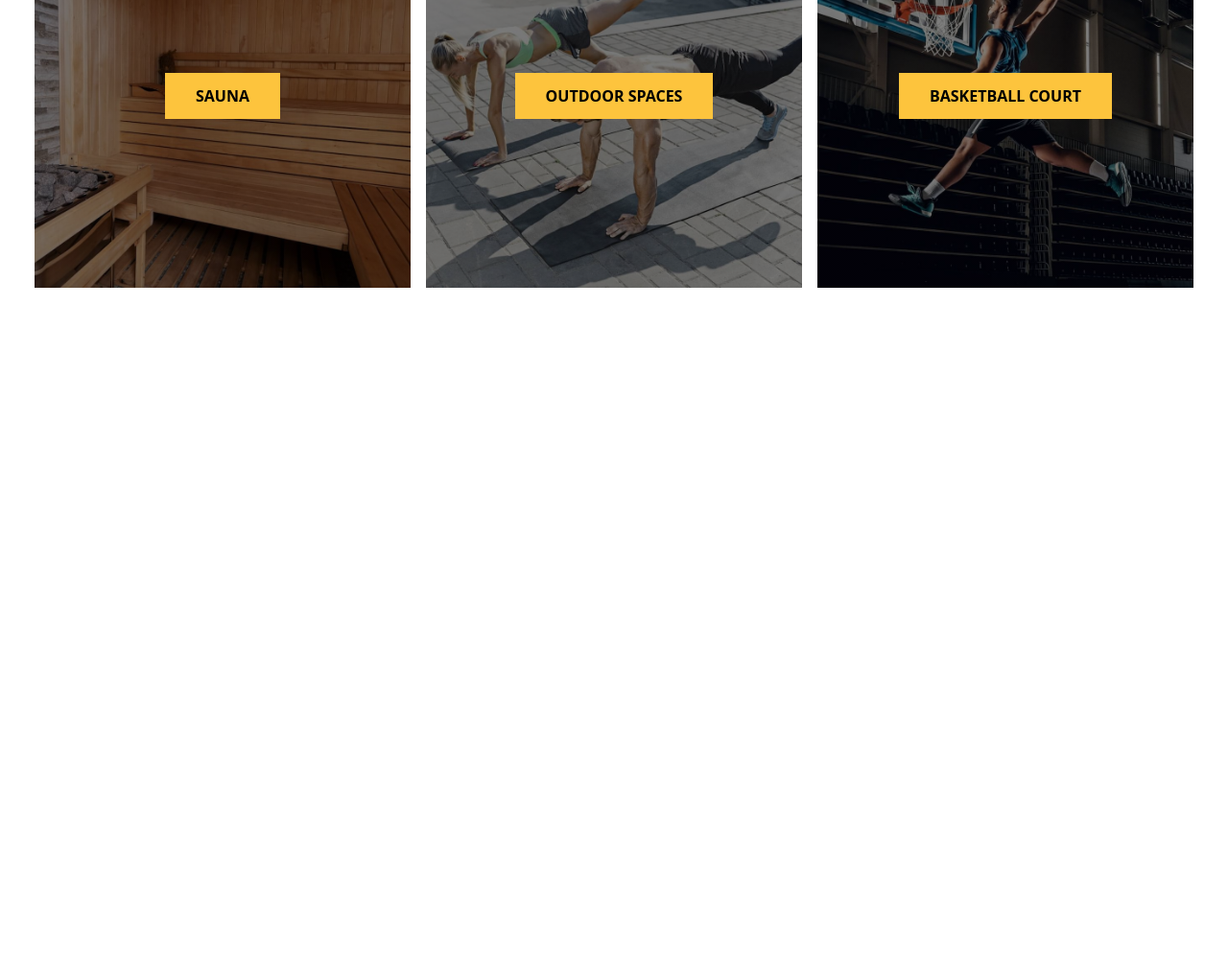
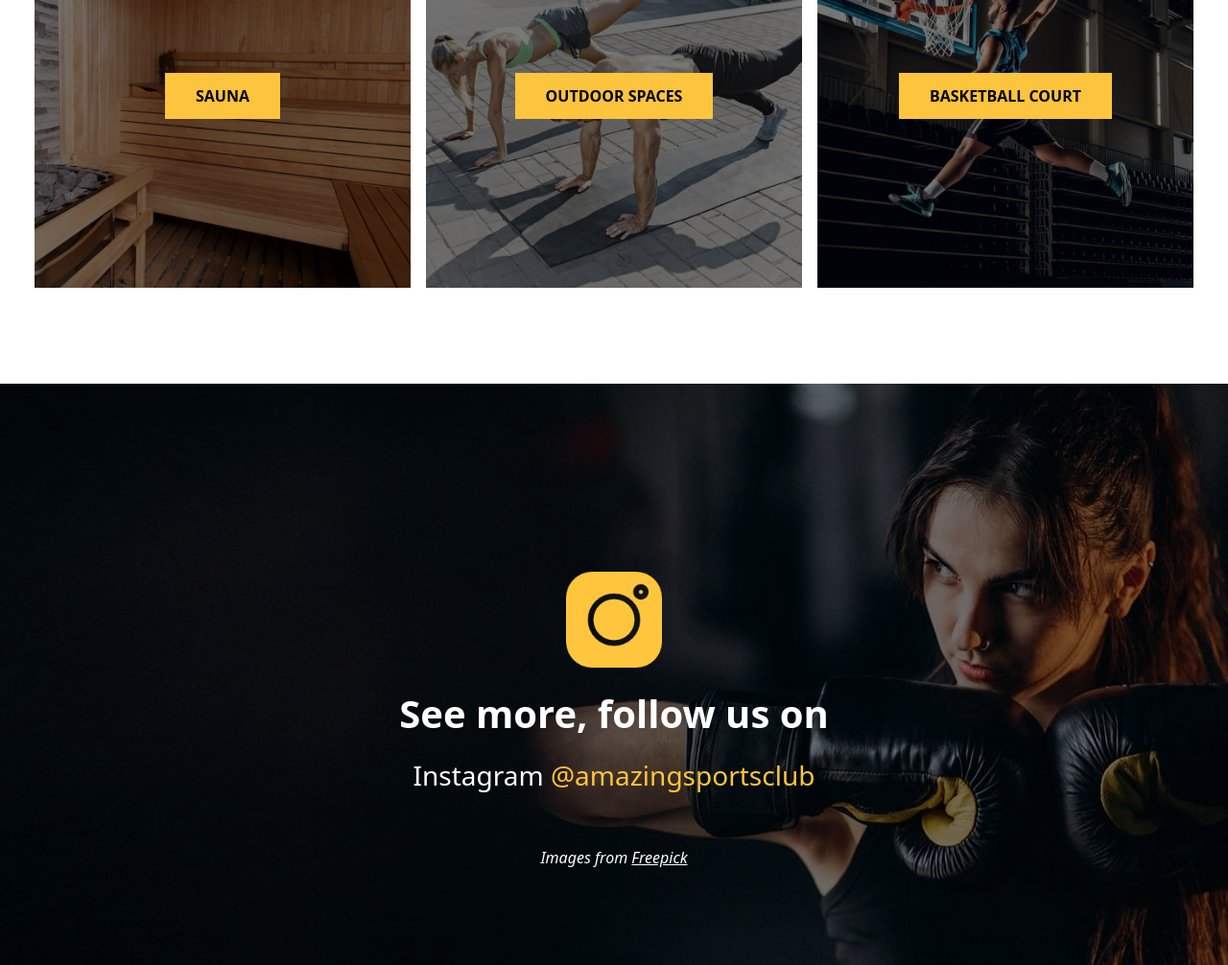
Before and after one commit to SadmanWasee/The_Fitness_Gym_Web_Page, a plain HTML site: page index.html in a window 1280 px wide. Shown: the part 6435-7441 px from the top of the page at 96% size. Before the commit the page ends 6735 px from the top, so only its background shows below. Drawn offline with nearby package versions, Linux system fonts and the light colour scheme.

Commit message:
Added the follow us on instagram segment

```diff
--- a/index.html
+++ b/index.html
@@ -327,7 +327,13 @@
     </div>
   </div>
   <div class="container-fluid canvas-follow-on-instagram">
-
+    <div class="custom-container text-center pt-5">
+      <div class="pt-5"><img src="./images/banner_img2.png" alt="" class="instagram-image"></div>
+      <h1 class="text-white fw-bold pt-4">See more, follow us on</h1>
+      <h3 class="text-white pt-3 pb-5">Instagram <a href="#" class="amazing_sport_club_link">@amazingsportsclub</a></h3>
+      <span class="text-white pb-5"><i> Images from <a class="freepick-link"
+        href="https://www.freepik.com/photos/exercise-bike">Freepick</a></i></span>
+    </div>
   </div>
   <script src="https://cdn.jsdelivr.net/npm/bootstrap@5.0.2/dist/js/bootstrap.bundle.min.js"
     integrity="sha384-MrcW6ZMFYlzcLA8Nl+NtUVF0sA7MsXsP1UyJoMp4YLEuNSfAP+JcXn/tWtIaxVXM"
--- a/styles.css
+++ b/styles.css
@@ -295,32 +295,32 @@
   height: 400px;
 }
 .pool-jaccuzi{
-  background: linear-gradient(0deg, rgba(0, 0, 0, 0.5), rgba(0, 0, 0, 0.5)), url(./images/card_bg1.jpg);;
+  background: linear-gradient(0deg, rgba(0, 0, 0, 0.5), rgba(0, 0, 0, 0.5)), url(./images/card_bg1.jpg);
   background-size: cover;
   background-position: center;
 }
 .studio{
-  background: linear-gradient(0deg, rgba(0, 0, 0, 0.5), rgba(0, 0, 0, 0.5)), url(./images/card_bg2.jpg);;
+  background: linear-gradient(0deg, rgba(0, 0, 0, 0.5), rgba(0, 0, 0, 0.5)), url(./images/card_bg2.jpg);
   background-size: cover;
   background-position: center;
 }
 .lounge-cafe{
-  background: linear-gradient(0deg, rgba(0, 0, 0, 0.5), rgba(0, 0, 0, 0.5)), url(./images/card_bg3.jpg);;
+  background: linear-gradient(0deg, rgba(0, 0, 0, 0.5), rgba(0, 0, 0, 0.5)), url(./images/card_bg3.jpg);
   background-size: cover;
   background-position: center;
 }
 .sauna{
-  background: linear-gradient(0deg, rgba(0, 0, 0, 0.5), rgba(0, 0, 0, 0.5)), url(./images/card_bg4.jpg);;
+  background: linear-gradient(0deg, rgba(0, 0, 0, 0.5), rgba(0, 0, 0, 0.5)), url(./images/card_bg4.jpg);
   background-size: cover;
   background-position: center;
 }
 .outdoor-space{
-  background: linear-gradient(0deg, rgba(0, 0, 0, 0.5), rgba(0, 0, 0, 0.5)), url(./images/card_bg5.jpg);;
+  background: linear-gradient(0deg, rgba(0, 0, 0, 0.5), rgba(0, 0, 0, 0.5)), url(./images/card_bg5.jpg);
   background-size: cover;
   background-position: center;
 }
 .basketball-court{
-  background: linear-gradient(0deg, rgba(0, 0, 0, 0.5), rgba(0, 0, 0, 0.5)), url(./images/card_bg6.jpg);;
+  background: linear-gradient(0deg, rgba(0, 0, 0, 0.5), rgba(0, 0, 0, 0.5)), url(./images/card_bg6.jpg);
   background-size: cover;
   background-position: center;
 }
@@ -337,4 +337,20 @@
 /*#endregion amenities*/
 
 /*#region canvas-follow-on-instagram*/
+.canvas-follow-on-instagram{
+  margin-top: 100px;
+  padding-top: 100px;
+  background: linear-gradient(0deg, rgba(0, 0, 0, 0.5), rgba(0, 0, 0, 0.5)), url(./images/banner_bg1.jpg);;
+  padding-bottom: 100px;
+}
+.instagram-image{
+  height: 100px;
+}
+.amazing_sport_club_link {
+  color: #FDC43D;
+  text-decoration: none;
+}
+.amazing_sport_club_link:hover{
+  color: #FDC43D;
+}
 /*#region canvas-follow-on-instagram*/
```
Also changed, not shown: images/banner_img2.png (added).
